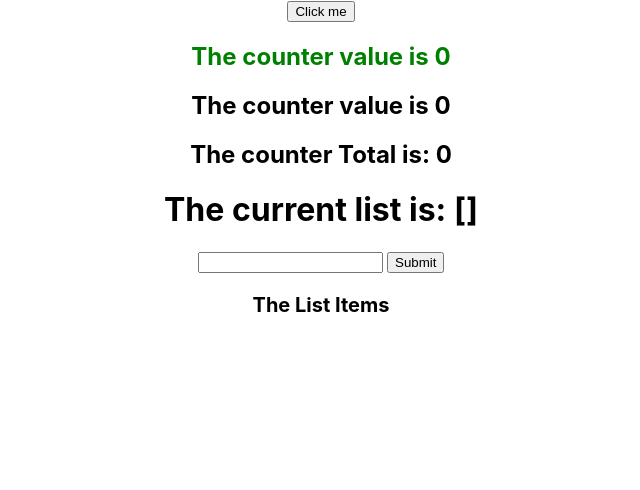
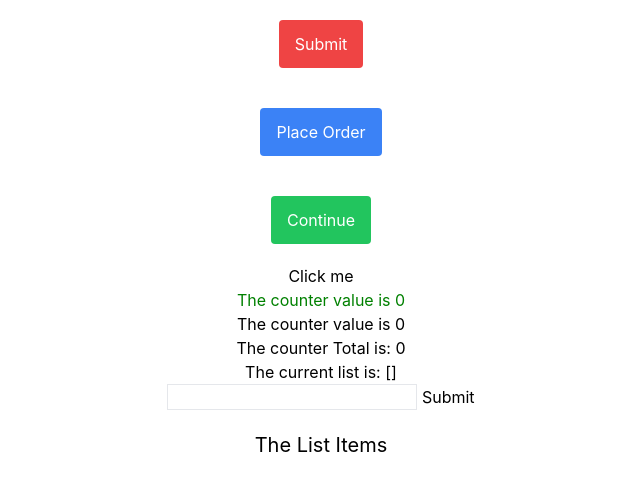
Before and after one commit to krokhale/cohort-20-react-intro, a React (Create React App) app: page / in a window 1280 px wide. Shown: the top 490 px of the page, without its empty margins (319-959 px from the left). Built offline with nearby package versions, Linux system fonts and the light colour scheme.

Commit message:
checking in

```diff
--- a/public/index.html
+++ b/public/index.html
@@ -15,6 +15,7 @@
       user's mobile device or desktop. See https://developers.google.com/web/fundamentals/web-app-manifest/
     -->
     <link rel="manifest" href="%PUBLIC_URL%/manifest.json" />
+    <script src="https://cdn.tailwindcss.com"></script>
     <!--
       Notice the use of %PUBLIC_URL% in the tags above.
       It will be replaced with the URL of the `public` folder during the build.
--- a/src/App.js
+++ b/src/App.js
@@ -1,6 +1,8 @@
 import logo from './logo.svg';
 import './App.css';
 import {useState, useEffect} from 'react'
+import Button from "./button";
+import MyListItem from "./my-list-item";
 
 function App() {
 
@@ -58,6 +60,17 @@ function App() {
       <>
         <div className="App">
 
+          {/*props*/}
+
+          {/*<TopBar /> -> TopBarItem*/}
+          {/*<Description />*/}
+          {/*<RightSideBar /> -> SideBarItem*/}
+
+          <Button buttonText={'Submit'} color={'red'} />
+          <Button buttonText={'Place Order'} />
+          <Button buttonText={'Continue'} color={'green'} />
+
+
           <button onClick={onButtonClick}>Click me</button>
 
           <h2 style={counter==6 ? {color: 'red'} : {color: 'green'}}>The counter value is {counter}</h2>
@@ -76,7 +89,7 @@ function App() {
           <h1>The current list is: {JSON.stringify(list)}</h1>
 
 
-          <input value={todoText} onChange={onInputChange} type="text"/>&nbsp;
+          <input className={'border'} value={todoText} onChange={onInputChange} type="text"/>&nbsp;
 
           <button onClick={submitItem}>Submit</button>
 
@@ -84,7 +97,8 @@ function App() {
             <h1 style={{fontSize: '20px'}}>The List Items</h1>
             <ul>
               {list && list.map((listItem, idx) => {
-                return <li key={idx}>{listItem}</li>
+                // return <li key={idx}>{listItem}</li>
+                return <MyListItem key={idx} listItem={listItem}/>
               })}
             </ul>
 
--- /dev/null
+++ b/src/button.js
@@ -0,0 +1,26 @@
+import React, {useState, useEffect} from 'react';
+
+function Button(props) {
+
+    const renderColor = () => {
+        let color = 'py-3 px-4 rounded bg-blue-500 text-white'
+        if(props.color == 'green'){
+            color = 'py-3 px-4 rounded bg-green-500 text-white'
+        } else if(props.color == 'red'){
+            color = 'py-3 px-4 rounded bg-red-500 text-white'
+        }
+
+        return color
+    };
+
+    return (
+        <>
+            <div className={'p-5 flex justify-center'}>
+                <button className={renderColor()}>{props.buttonText}</button>
+            </div>
+
+        </>
+    );
+}
+
+export default Button;
--- /dev/null
+++ b/src/my-list-item.js
@@ -0,0 +1,11 @@
+import React, {useState, useEffect} from 'react';
+
+function MyListItem(props) {
+    return (
+        <>
+            <li className={'p-2 border-b'}>{props.listItem}</li>
+        </>
+    );
+}
+
+export default MyListItem;
```
